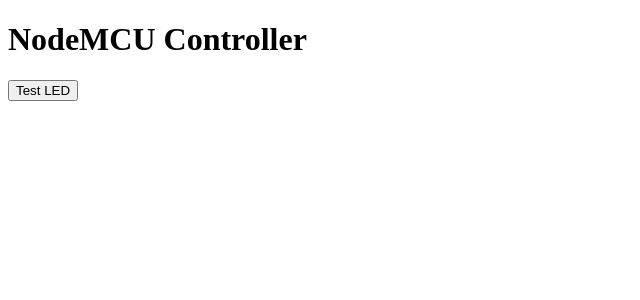
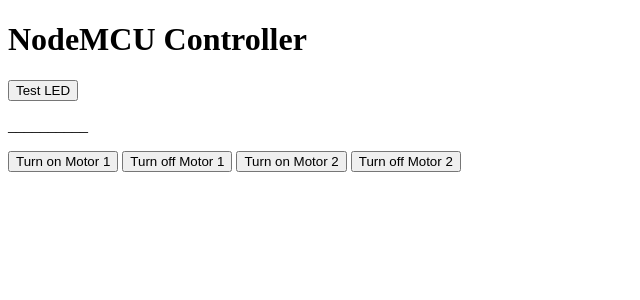
Before and after one commit to VeryCrazyCat/Robot_SocketIO, a Flask app: page / in a window 1280 px wide. Shown: the top 300 px of the page, without its empty margins (0-640 px from the left). Run offline with Flask 3, Linux system fonts and the light colour scheme; some libraries are stand-ins or nearby versions.

Commit message:
remote control for motors

```diff
--- a/api/static/js/index.js
+++ b/api/static/js/index.js
@@ -12,6 +12,12 @@
     // 1 -> LED toggle
 }
 
+function sendSignal(signal) {
+  socket.emit("nodemcu_action", {"action": signal})
+  // 1 -> LED toggle
+}
+
+
 function changeStatusDisplay(msg) {
     const stateDisplay = document.querySelector(".status-display")
     stateDisplay.innerHTML = msg
--- a/api/templates/index.html
+++ b/api/templates/index.html
@@ -12,6 +12,14 @@
     <button class="test-led" onclick="toggleLED()">Test LED</button>
     <p class="status-display"></p>
 
+    <p>__________</p>
+
+    <button class="motor-1-on" onclick="sendSignal(11)">Turn on Motor 1</button>
+    <button class="motor-1-off" onclick="sendSignal(10)">Turn off Motor 1</button>
+
+    <button class="motor-2-on" onclick="sendSignal(21)">Turn on Motor 2</button>
+    <button class="motor-2-off" onclick="sendSignal(20)">Turn off Motor 2</button>
+
     <script src="https://ajax.googleapis.com/ajax/libs/jquery/1.9.1/jquery.min.js"></script>
     <script src="https://cdnjs.cloudflare.com/ajax/libs/socket.io/4.0.1/socket.io.js"></script>
     <script src="/api/static/js/index.js"></script>
```
